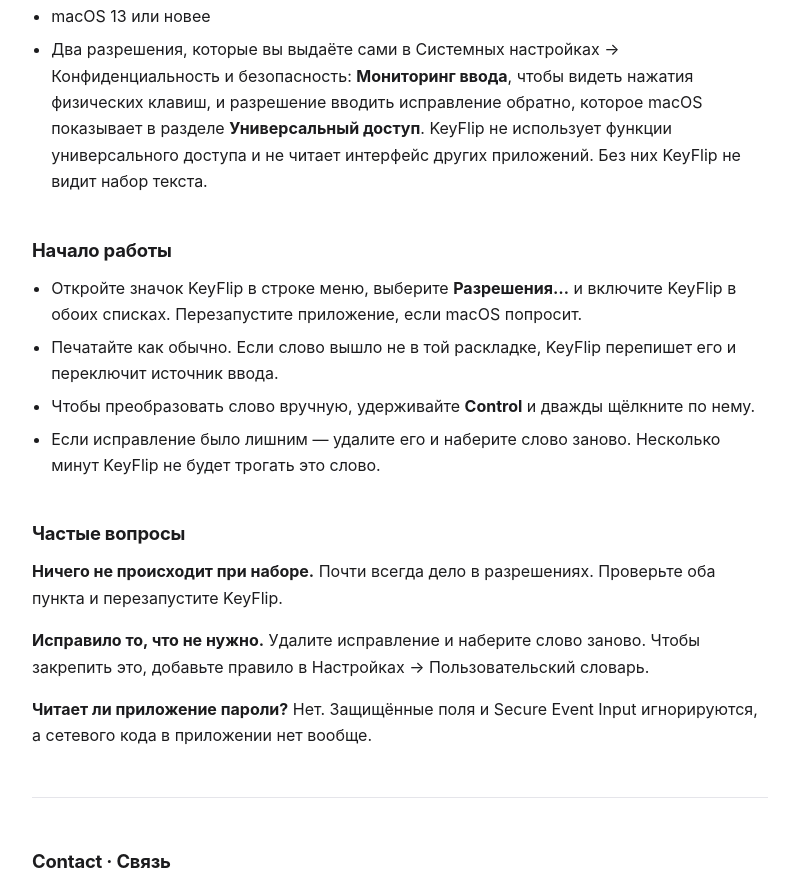
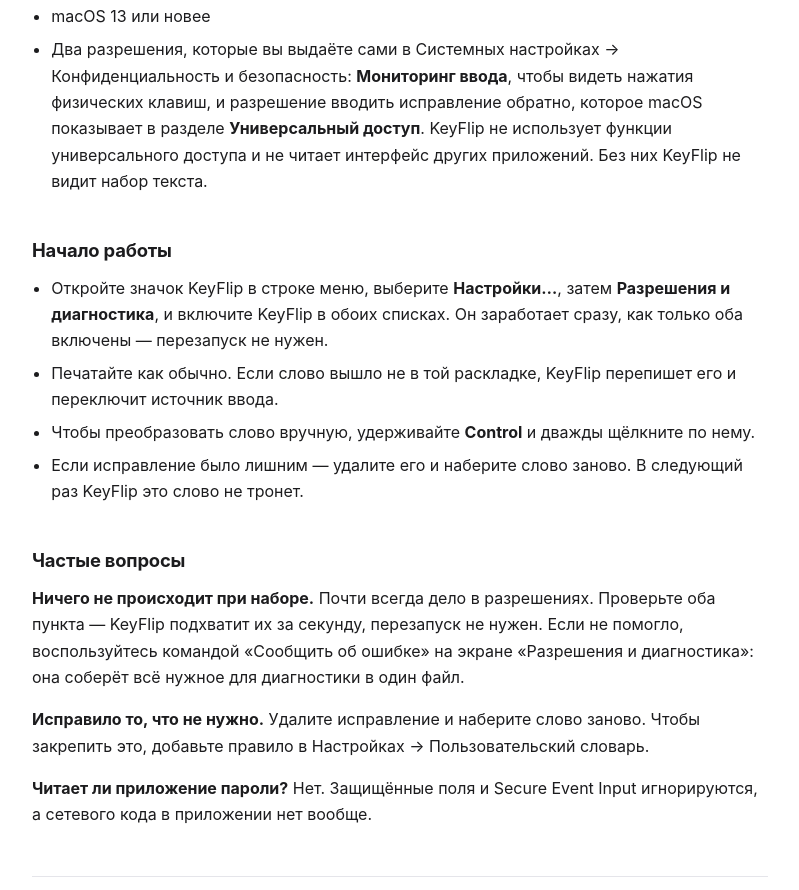
Before and after one commit to chev-cheleos/keyflip-site, a plain HTML site: page index.html in a window 1280 px wide. Shown: the part 1409-2299 px from the top of the page, without its empty margins (240-1039 px from the left). Drawn offline with Linux system fonts and the light colour scheme.

Commit message:
Fix the Russian half: menu path, relaunch advice, suppression wording
The Russian getting-started step still said Разрешения… and told the user to
relaunch; both were wrong and the English half had already been corrected, so
the two languages contradicted each other. The suppression is consume-once,
not time-based, so 'for the next few minutes' was wrong in both languages.

```diff
--- a/index.html
+++ b/index.html
@@ -65,7 +65,7 @@
       and switches the input source to match.</li>
   <li>To force a conversion by hand, hold <strong>Control</strong> and double-click a word.</li>
   <li>If a correction was wrong, delete it and retype — KeyFlip leaves that word alone
-      for the next few minutes.</li>
+      the next time you type it.</li>
 </ul>
 
 <h2>Common questions</h2>
@@ -100,19 +100,22 @@
 
 <h2>Начало работы</h2>
 <ul>
-  <li>Откройте значок KeyFlip в строке меню, выберите <strong>Разрешения…</strong> и
-      включите KeyFlip в обоих списках. Перезапустите приложение, если macOS попросит.</li>
+  <li>Откройте значок KeyFlip в строке меню, выберите <strong>Настройки…</strong>, затем
+      <strong>Разрешения и диагностика</strong>, и включите KeyFlip в обоих списках.
+      Он заработает сразу, как только оба включены — перезапуск не нужен.</li>
   <li>Печатайте как обычно. Если слово вышло не в той раскладке, KeyFlip перепишет его
       и переключит источник ввода.</li>
   <li>Чтобы преобразовать слово вручную, удерживайте <strong>Control</strong> и дважды
       щёлкните по нему.</li>
-  <li>Если исправление было лишним — удалите его и наберите слово заново. Несколько
-      минут KeyFlip не будет трогать это слово.</li>
+  <li>Если исправление было лишним — удалите его и наберите слово заново.
+      В следующий раз KeyFlip это слово не тронет.</li>
 </ul>
 
 <h2>Частые вопросы</h2>
 <p><strong>Ничего не происходит при наборе.</strong> Почти всегда дело в разрешениях.
-Проверьте оба пункта и перезапустите KeyFlip.</p>
+Проверьте оба пункта — KeyFlip подхватит их за секунду, перезапуск не нужен. Если не
+помогло, воспользуйтесь командой «Сообщить об ошибке» на экране «Разрешения и
+диагностика»: она соберёт всё нужное для диагностики в один файл.</p>
 <p><strong>Исправило то, что не нужно.</strong> Удалите исправление и наберите слово
 заново. Чтобы закрепить это, добавьте правило в Настройках &rarr; Пользовательский словарь.</p>
 <p><strong>Читает ли приложение пароли?</strong> Нет. Защищённые поля и Secure Event Input
```
